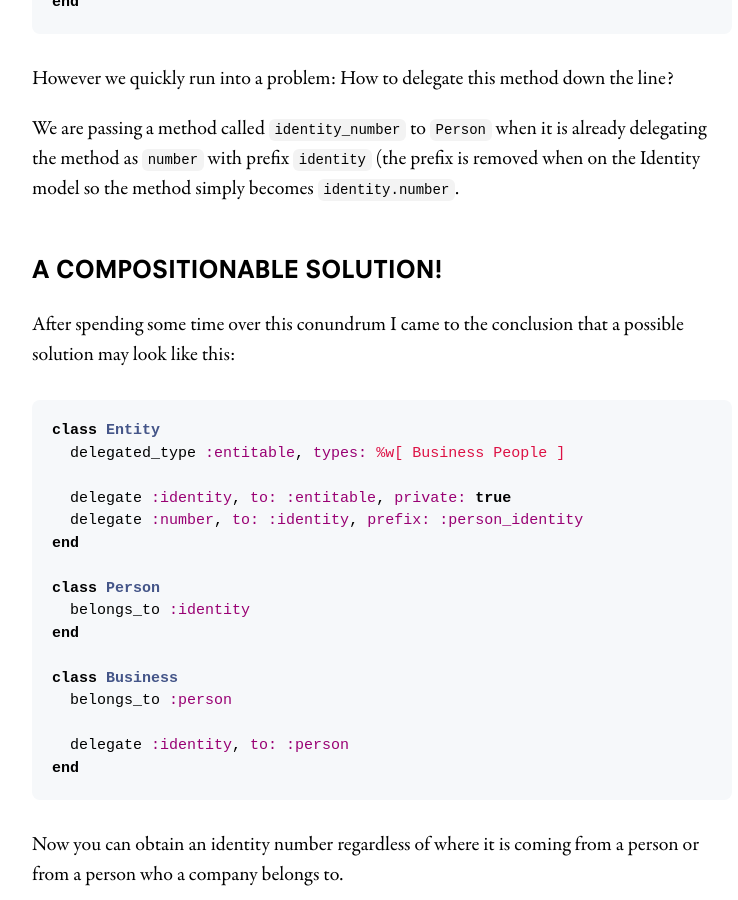
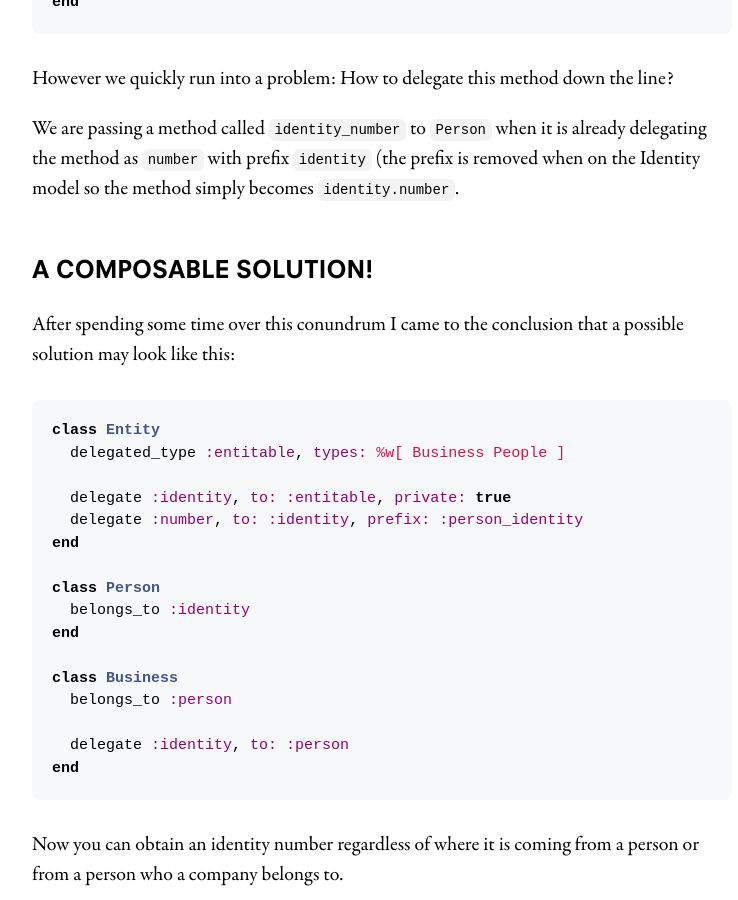
Before and after one commit to pelcasandra/pelcasandra.github.io, a Jekyll site: the page built from _posts/2020-12-13-model-composition-in-rails.markdown, in a window 1280 px wide and 900 px high, scrolled down 3228 px. Shown: the whole window, without its empty margins (258-996 px from the left). Built offline with Jekyll 4.4.1, drawn with Linux system fonts in a browser that asks for light colours.

Commit message:
Update 2020-12-13-model-composition-in-rails.markdown

```diff
--- a/_posts/2020-12-13-model-composition-in-rails.markdown
+++ b/_posts/2020-12-13-model-composition-in-rails.markdown
@@ -112,7 +112,7 @@ However we quickly run into a problem: How to delegate this method down the line
 
 We are passing a method called `identity_number` to `Person` when it is already delegating the method as `number` with prefix `identity` (the prefix is removed when on the Identity model so the method simply becomes `identity.number`.
 
-## A compositionable solution!
+## A composable solution!
 
 After spending some time over this conundrum I came to the conclusion that a possible solution may look like this:
 
```
